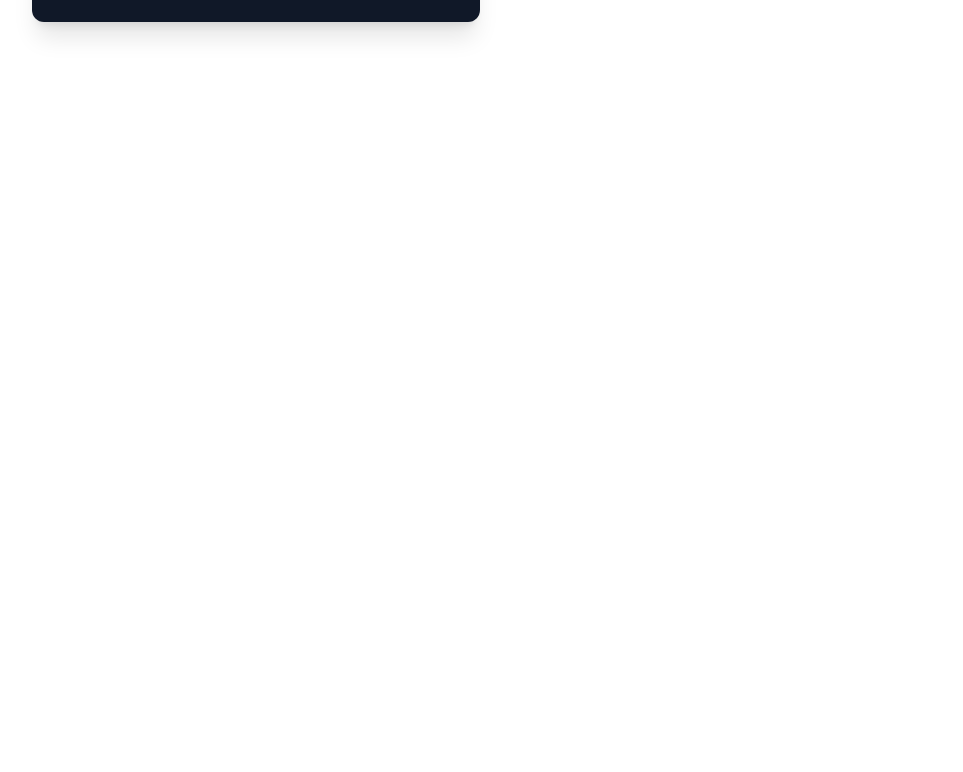
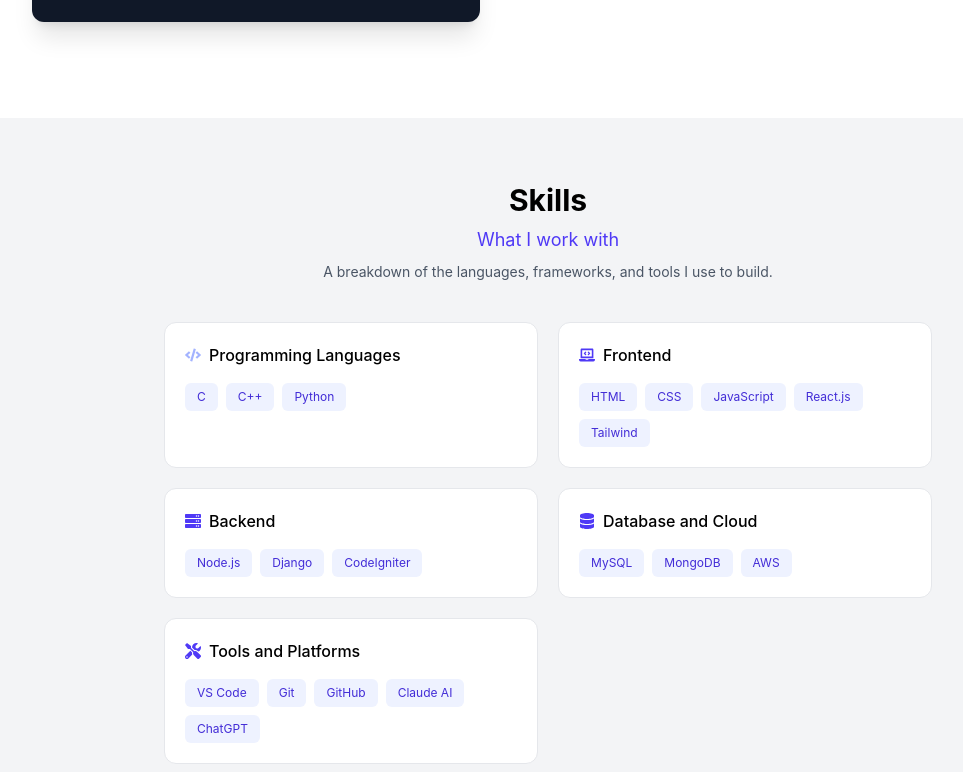
Before and after one commit to taranpreetsingh0682/personal-portfolio, a React (Vite) app: page / in a window 1280 px wide. Shown: the part 1341-2113 px from the top of the page, without its empty margins (92-1055 px from the left). Before the commit the page ends 1459 px from the top, so only its background shows below. Built offline with nearby package versions, Linux system fonts and the light colour scheme.

Commit message:
Adding Skills.jsx for skill section

```diff
--- a/src/App.jsx
+++ b/src/App.jsx
@@ -3,6 +3,7 @@ import './App.css'
 import Navbar from './components/Navbar'
 import Hero from './sections/Hero'
 import About from './sections/About'
+import Skills from './sections/Skills'
 
 
 function App() {
@@ -13,7 +14,7 @@ return(
 <Navbar />
 <Hero/>
 <About/>
-
+<Skills/>
 
 
 </>
--- a/src/components/Navbar.jsx
+++ b/src/components/Navbar.jsx
@@ -6,6 +6,7 @@ import { Menu, X, Send } from 'lucide-react'
 const Navbar = () => {
 
       const [isMenuOpen, setIsMenuOpen] = useState(false)
+       const [activeSection, setActiveSection] = useState('home')
       const navLinks =[
         {name: 'Home' , href:'#home'},
         {name: 'About', href: '#about'},
@@ -34,6 +35,7 @@ const Navbar = () => {
             <a
               key={link.name}
               href={link.href}
+                onClick={() => setActiveSection(link.href.substring(1))}
               className={`relative py-2 px-3   text-black   ${
                 index === 0
                   ? ' '
@@ -42,7 +44,7 @@ const Navbar = () => {
             >
               {link.name}
 
-              {index === 0 && (
+              {activeSection === link.href.substring(1) && (
                 <span className="absolute bottom-0 left-0 h-0.5 w-full rounded-full bg-violet-900 " />
               )}
             </a>
@@ -77,7 +79,9 @@ const Navbar = () => {
                 <a
                   key={link.name}
                   href={link.href}
-                  onClick={() => setIsMenuOpen(false)}
+                  onClick={() => {setIsMenuOpen(false)
+                    setActiveSection(link.href.substring(1))
+                  }}
                   className="rounded-lg px-4 py-3 text-black hover:bg-violet-100 "
                 >
                   {link.name}
--- /dev/null
+++ b/src/components/SkillCategoryCard.jsx
@@ -0,0 +1,23 @@
+import React from 'react'
+
+const SkillCategoryCard = ({icon , title , skills }) => {
+
+  return (
+    <div className='bg-white border border-gray-200 rounded-xl p-5 '>
+      <div className='flex items-center gap-2 mb-4 '>
+        {icon}
+        <p className='font-medium text-base '>{title}</p>
+      </div>
+      <div className='flex flex-wrap gap-2'>
+      {skills.map((skill, index) => (
+          <span key={index} className='bg-indigo-50 text-indigo-700 text-xs px-3 py-1.5 rounded-md'>
+            {skill}
+          </span>
+        ))}
+      </div>
+
+    </div>
+  )
+}
+
+export default SkillCategoryCard
--- a/src/sections/About.jsx
+++ b/src/sections/About.jsx
@@ -9,7 +9,7 @@ const About = () => {
 
   return (
 
-    <section className='mx-4 my-12 bg-white px-4 py-12 sm:mx-6 sm:px-6 lg:mx-12 lg:px-8'>
+    <section id="about" className='mx-4 my-12 bg-white px-4 py-12 sm:mx-6 sm:px-6 lg:mx-12 lg:px-8'>
 
       <div className='mx-auto max-w-6xl bg-white'>
 
--- a/src/sections/Hero.jsx
+++ b/src/sections/Hero.jsx
@@ -6,7 +6,7 @@ import { Mail } from 'lucide-react'
 
  const Hero = () => {
   return(
-    <section className=' px-3 py-0 bg-gray-50'>
+    <section id="home" className=' px-3 py-0 bg-gray-50'>
 
       <div className='mx-auto grid max-w-7xl items-center gap-12  bg-gray-50  py-2  lg:grid-cols-2'>
 {/* left content */}
--- /dev/null
+++ b/src/sections/Skills.jsx
@@ -0,0 +1,30 @@
+import React from 'react'
+import SkillCategoryCard from '../components/SkillCategoryCard'
+import { FaCode, FaLaptopCode, FaServer, FaDatabase, FaTools } from 'react-icons/fa'
+
+
+const skillCategories =[
+  {icon:<FaCode className='text-indigo-300 '/> ,title:'Programming Languages ',skills:['C','C++','Python']},
+  { icon: <FaLaptopCode className='text-indigo-600' />, title: 'Frontend', skills: ['HTML', 'CSS', 'JavaScript', 'React.js', 'Tailwind'] },
+  { icon: <FaServer className='text-indigo-600' />, title: 'Backend', skills: ['Node.js', 'Django', 'CodeIgniter'] },
+  { icon: <FaDatabase className='text-indigo-600' />, title: 'Database and Cloud', skills: ['MySQL', 'MongoDB', 'AWS'] },
+  { icon: <FaTools className='text-indigo-600' />, title: 'Tools and Platforms', skills: ['VS Code', 'Git', 'GitHub', 'Claude AI', 'ChatGPT'] },
+]
+const Skills = () => {
+  return (
+     <section className='px-12 py-16 bg-gray-100'>
+      <h2 className='text-3xl font-bold text-center'>Skills</h2>
+      <p className='text-center text-indigo-600 text-lg my-2'>What I work with</p>
+      <p className='text-center text-gray-600 text-sm max-w-xl mx-auto mb-10'>
+        A breakdown of the languages, frameworks, and tools I use to build.
+      </p>
+      <div className='grid grid-cols-1 sm:grid-cols-2 gap-5 max-w-3xl mx-auto'>
+        {skillCategories.map((cat, index) => (
+          <SkillCategoryCard key={index} icon={cat.icon} title={cat.title} skills={cat.skills} />
+        ))}
+      </div>
+    </section>
+  )
+}
+
+export default Skills
```
